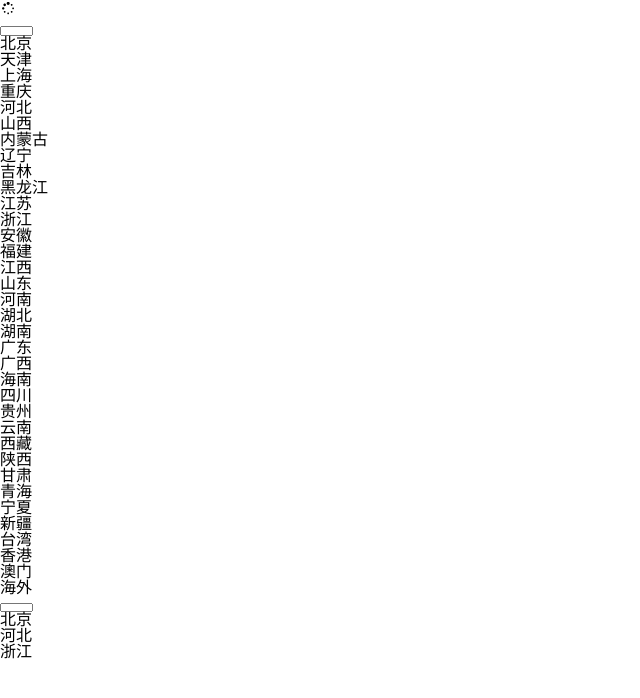
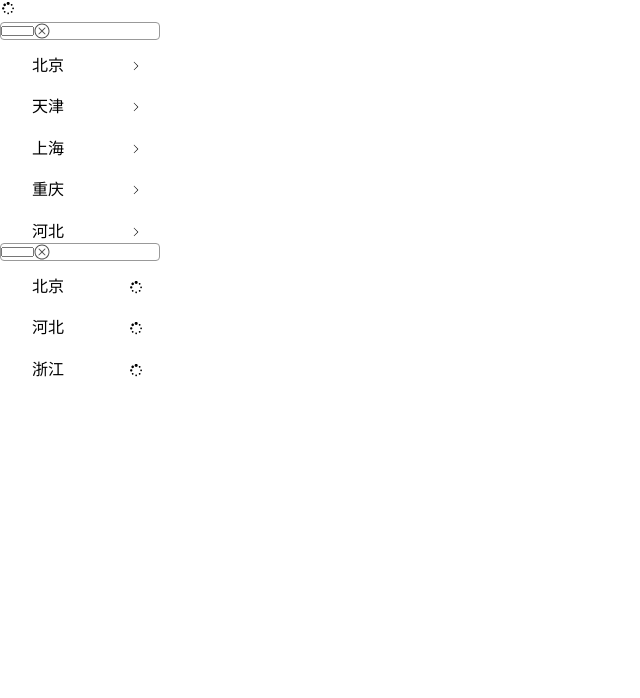
Before and after one commit to CyrusFeng/vue-wheel, a Vue app: page / in a window 1280 px wide. Shown: the top 698 px of the page, without its empty margins (0-640 px from the left). Built offline with nearby package versions, Linux system fonts and the light colour scheme.

Commit message:
cascader组件 添加获取数据时数据项的loading效果，并且做了函数防抖

```diff
--- a/src/components/c-icon.vue
+++ b/src/components/c-icon.vue
@@ -1,5 +1,5 @@
 <template>
-    <svg class="c-icon">
+    <svg class="c-icon" @click="$emit('click')">
         <use :xlink:href="`#i-${name}`"></use>
     </svg>
 </template>
--- a/src/components/g-cascader-item.vue
+++ b/src/components/g-cascader-item.vue
@@ -5,7 +5,12 @@
             <ul>
                 <li v-for="item in source" @click="choose(item)">
                     <span>{{item.name}}</span>
-                    <i class="icon"></i>
+                    <template v-if="loadingItem.id === item.id">
+                        <c-icon name="loading" v-if="!item.isLeaf" class="icon loading"></c-icon>
+                    </template>
+                    <template v-else>
+                        <c-icon name="right" v-if="!item.isLeaf" class="icon"></c-icon>
+                    </template>
                 </li>
             </ul>
         </div>
@@ -20,8 +25,12 @@
 </template>
 
 <script>
+    import CIcon from './c-icon'
   export default {
     name: "g-cascader-item",
+    components:{
+      'c-icon':CIcon
+    },
     props: {
       source: {
         type: Array
@@ -36,6 +45,12 @@
         type: Function
       }
     },
+    data(){
+      return {
+        loadingItem:{},
+        timer:null
+      }
+    },
     methods: {
       choose(item) {
         let copy = JSON.parse(JSON.stringify(this.selectedData))
@@ -45,12 +60,21 @@
         copy.splice(this.level + 1)
 
         let callback = (result) => {
+          //数据加载完成后会调用该回调函数 此时清空loadingItem
+          this.loadingItem = {}
           this.$set(copy[copy.length - 1], 'children', result)
         }
         //最后一项非叶子节点且没有children属性时才会执行loaddata
         if (!copy[copy.length - 1].isLeaf && !copy[copy.length - 1].children) {
           if(this.loadData){
-            this.loadData(copy[copy.length - 1], callback)
+            //将被点击的item赋值给loadingItem
+            this.loadingItem = copy[copy.length - 1]
+            //函数防抖
+            clearTimeout(this.timer)
+            this.timer = setTimeout(() => {
+              this.loadData(copy[copy.length - 1], callback)
+            }, 1000)
+
           }
         }
 
@@ -64,10 +88,48 @@
   }
 </script>
 
-<style scoped>
-.item-wrap{
+<style scoped lang="scss">
+    @import "../style_var.scss";
+
+    .item-wrap{
     display: flex;
     justify-content: flex-start;
     align-items: flex-start;
+    /*height: 100%;*/
+    height: 200px;
+    .left{
+        height: 100%;
+        padding: 0.3em 0;
+        overflow: auto;
+        li{
+            padding: .5em 1em;
+            display: flex;
+            justify-content: flex-start;
+            align-items: center;
+            white-space: nowrap;
+            &:hover {
+                background: $grey;
+            }
+            span{
+                padding: 0.3em 1em;
+                display: flex;
+                align-items: center;
+                min-width: 5em;
+                margin-right: 1em;
+                user-select: none;
+            }
+            .icon{
+                margin-left: 1em;
+                &.loading{
+                    animation: spin 1s infinite linear;
+                }
+            }
+        }
+
+    }
+    .right{
+        height: 100%;
+        border-left: 1px solid $border-color-light;
+    }
 }
 </style>
--- a/src/components/g-cascader.vue
+++ b/src/components/g-cascader.vue
@@ -2,7 +2,7 @@
     <div>
         <div class="input-wrap">
             <input type="text" :value="result">
-            <i class="icon"></i>
+            <c-icon class="icon" name="cancel" @click="cancel"></c-icon>
         </div>
         <div class="popover">
             <g-cascader-item :load-data="loadData"
@@ -17,11 +17,13 @@
 
 <script>
   import Item from './g-cascader-item'
+  import CIcon from './c-icon'
 
   export default {
     name: "g-cascader",
     components: {
-      "g-cascader-item": Item
+      "g-cascader-item": Item,
+      'c-icon':CIcon
     },
     props: {
       completeSource: {
@@ -37,23 +39,36 @@
         level: 0
       }
     },
-    computed:{
-      result(){
-        return this.selectedData.map((item)=>{
+    computed: {
+      result() {
+        return this.selectedData.map((item) => {
           return item.name
         }).join('-')
       }
     },
-    methods: {},
+    methods: {
+      cancel(){
+        this.selectedData = []
+      }
+    },
     created() {
 
     }
   }
 </script>
 
-<style scoped>
-input{
-    padding: 0.1rem;
-    font-size: 0.12rem;
-}
+<style scoped lang="scss">
+    @import "../style_var.scss";
+    .input-wrap{
+        display: inline-flex;
+        align-items: center;
+        min-width: 10em;
+        border: 1px solid $border-color;
+        border-radius: $border-radius;
+        input {
+            padding: 0.1rem;
+            font-size: 0.12rem;
+        }
+    }
+
 </style>
--- a/src/demo.vue
+++ b/src/demo.vue
@@ -94,10 +94,13 @@
     methods: {
       ajax(parentId = 0) {
         return new Promise((resolve, reject) => {
+
+          //模拟ajax请求
           setTimeout(() => {
             let result = db.filter((item) => item.parentId === parentId)
             resolve(result)
           }, 1000)
+
         })
       },
       loadData(lastItem,callback){
--- /dev/null
+++ b/src/style_var.scss
@@ -0,0 +1,26 @@
+$border-color-hover: #666;
+$border-color: #999;
+$border-color-light: lighten($border-color, 30%);
+$border-radius: 4px;
+$box-shadow-color: rgba(0, 0, 0, 0.5);
+$button-active-bg: #eee;
+$button-bg: white;
+$button-height: 32px;
+$color: #333;
+$light-color: #666;
+$font-size: 14px;
+$small-font-size: 12px;
+$input-height: 32px;
+$red: #F1453D;
+$grey: #eee;
+$blue: #4a90e2;
+.box-shadow {
+  box-shadow: 0 0 5px rgba(0, 0, 0, 0.15);
+}
+@keyframes spin {
+  0% { transform: rotate(0deg); }
+  100% { transform: rotate(360deg); }
+}
+@mixin spin {
+  animation: spin 2s infinite linear;
+}
```
Also changed, not shown: karma.conf.js (added, +69 -0 lines), package.json (+13 -1 lines), src/svg.js, 1 other file (tests, documents, lock files or other folders).
